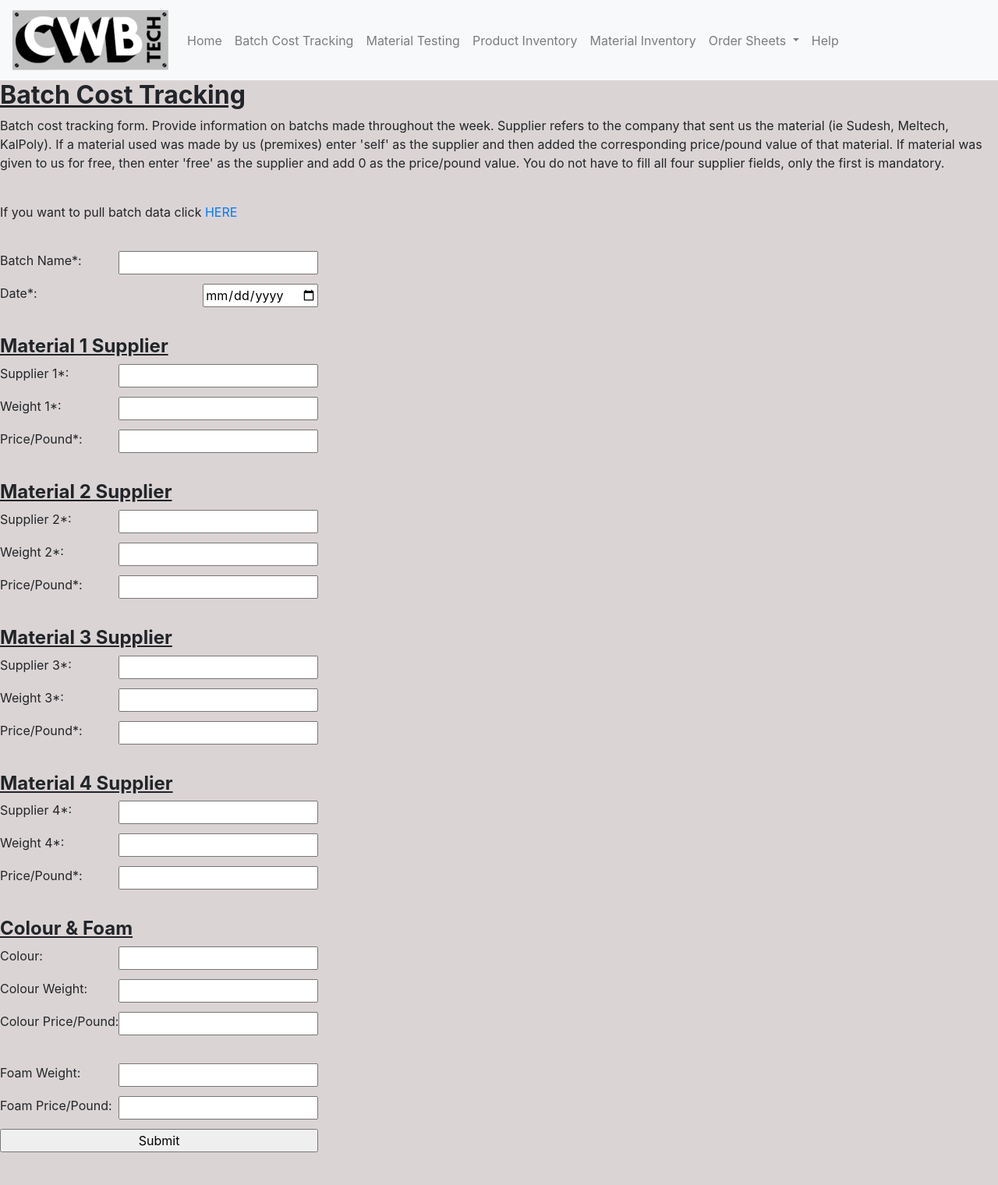
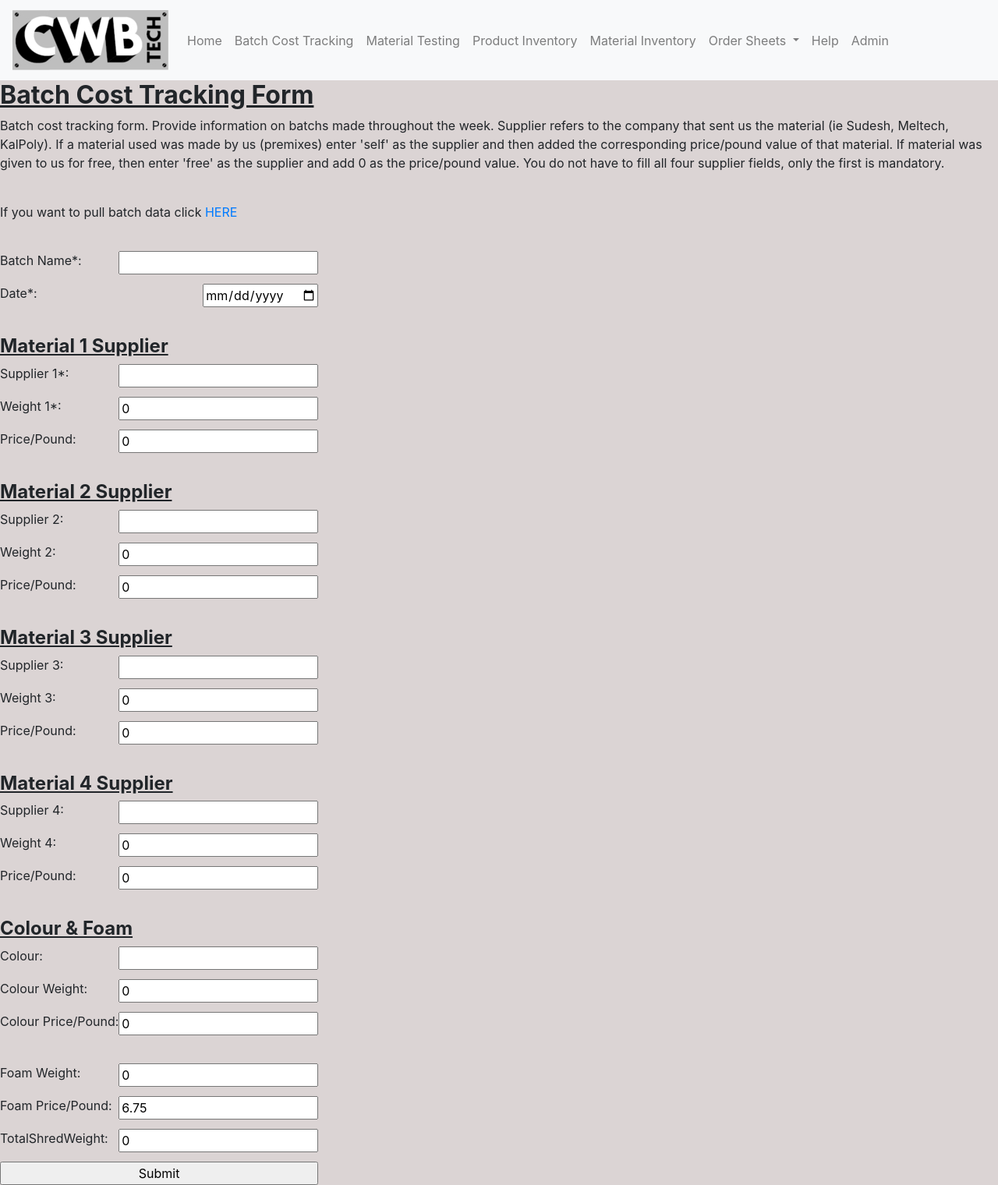
Before and after one commit to Benjamin-Pickers/CWBApp, a Django app: page /CWBDataApp/BatchCostTracking/ in a window 1280 px wide. Shown: the whole page at 78% size. Before the commit the page ends 1478 px from the top, so only its background shows below. Run offline with Django 3.2, Linux system fonts and the light colour scheme; some libraries are stand-ins or nearby versions.

Commit message:
Enter batch cost data and started material testing template

```diff
--- a/CWBDataApp/static/CWBDataApp/batchCost.css
+++ b/CWBDataApp/static/CWBDataApp/body.css
@@ -18,3 +18,10 @@ input
 {
   margin-bottom: 10px;
 }
+
+#error
+{
+  colour: red;
+  font-size: 15px;
+  font-weight: bold;
+}
--- a/CWBDataApp/templates/CWBDataApp/BatchCostTracking.html
+++ b/CWBDataApp/templates/CWBDataApp/BatchCostTracking.html
@@ -4,12 +4,12 @@
 
 {% block css %}
   {% load static %}
-  <link rel="stylesheet" type="text/css" href="{% static 'CWBDataApp/batchCost.css'%}">
+  <link rel="stylesheet" type="text/css" href="{% static 'CWBDataApp/body.css'%}">
 {% endblock %}
 
 {% block content %}
-      <div class="">
-        <h2 id="header"> Batch Cost Tracking </h2>
+      <div>
+        <h2 id="header"> Batch Cost Tracking Form</h2>
         <p id="descriptionParagraph">
           Batch cost tracking form. Provide information on batchs made throughout the week. Supplier refers to the company that sent
           us the material (ie Sudesh, Meltech, KalPoly). If a material used was made by us (premixes) enter 'self' as the supplier
@@ -18,6 +18,9 @@
           first is mandatory.
         </p>
         <p id="descriptionParagraph">If you want to pull batch data click <a href="{% url 'CWBDataApp:BatchCostQuery'%}">HERE</a></p>
+
+        {% if error_message %} <p id="error"> {{error_message}} </p> {% endif %}
+
       </div>
 
       <form action="{% url 'CWBDataApp:BatchCost'%}" method="post">
@@ -44,12 +47,12 @@
 
           <div class="inline-flex inputBox">
             <label for="weight1">Weight 1*: </label>
-            <input id="weight1" type="text" name="weight1">
+            <input id="weight1" type="number" name="weight1" value="0">
           </div>
 
           <div class="inline-flex inputBox">
-            <label for="value1">Price/Pound*: </label>
-            <input id="value1" type="text" name="value1">
+            <label for="value1">Price/Pound: </label>
+            <input id="value1" type="number" name="value1" value="0">
           </div>
 
           <br>
@@ -57,18 +60,18 @@
           <h4 id="header"> Material 2 Supplier </h4>
 
           <div class="inline-flex inputBox">
-            <label for="supplier2">Supplier 2*: </label>
+            <label for="supplier2">Supplier 2: </label>
             <input id="supplier2" type="text" name="supplier2">
           </div>
 
           <div class="inline-flex inputBox">
-            <label for="weight2">Weight 2*: </label>
-            <input id="weight2" type="text" name="weight2">
+            <label for="weight2">Weight 2: </label>
+            <input id="weight2" type="number" name="weight2" value="0">
           </div>
 
           <div class="inline-flex inputBox">
-            <label for="value2">Price/Pound*: </label>
-            <input id="value2" type="text" name="value2">
+            <label for="value2">Price/Pound: </label>
+            <input id="value2" type="number" name="value2" value="0">
           </div>
 
           <br>
@@ -76,18 +79,18 @@
           <h4 id="header"> Material 3 Supplier </h4>
 
           <div class="inline-flex inputBox">
-            <label for="supplier3">Supplier 3*: </label>
+            <label for="supplier3">Supplier 3: </label>
             <input id="supplier3" type="text" name="supplier3">
           </div>
 
           <div class="inline-flex inputBox">
-            <label for="weight3">Weight 3*: </label>
-            <input id="weight3" type="text" name="weight3">
+            <label for="weight3">Weight 3: </label>
+            <input id="weight3" type="number" name="weight3" value="0">
           </div>
 
           <div class="inline-flex inputBox">
-            <label for="value3">Price/Pound*: </label>
-            <input id="value3" type="text" name="value3">
+            <label for="value3">Price/Pound: </label>
+            <input id="value3" type="number" name="value3" value="0">
           </div>
 
           <br>
@@ -95,18 +98,18 @@
           <h4 id="header"> Material 4 Supplier </h4>
 
           <div class="inline-flex inputBox">
-            <label for="supplier4">Supplier 4*: </label>
+            <label for="supplier4">Supplier 4: </label>
             <input id="supplier4" type="text" name="supplier4">
           </div>
 
           <div class="inline-flex inputBox">
-            <label for="weight4">Weight 4*: </label>
-            <input id="weight4" type="text" name="weight4">
+            <label for="weight4">Weight 4: </label>
+            <input id="weight4" type="number" name="weight4" value="0">
           </div>
 
           <div class="inline-flex inputBox">
-            <label for="value4">Price/Pound*: </label>
-            <input id="value4" type="text" name="value4">
+            <label for="value4">Price/Pound: </label>
+            <input id="value4" type="number" name="value4" value="0">
           </div>
 
           <br>
@@ -120,27 +123,30 @@
 
           <div class="inline-flex inputBox">
             <label for="colourWeight">Colour Weight: </label>
-            <input id="colourWeight" type="text" name="colourWeight">
+            <input id="colourWeight" type="number" name="colourWeight" value="0">
           </div>
 
           <div class="inline-flex inputBox">
             <label for="colourPrice">Colour Price/Pound: </label>
-            <input id="colourPrice" type="text" name="colourPrice">
+            <input id="colourPrice" type="number" name="colourPrice" value="0">
           </div>
 
           <br>
 
           <div class="inline-flex inputBox">
             <label for="foamWeight">Foam Weight: </label>
-            <input id="foamWeight" type="text" name="foamWeight">
+            <input id="foamWeight" type="number" name="foamWeight" value="0">
           </div>
 
           <div class="inline-flex inputBox">
             <label for="foamPrice">Foam Price/Pound: </label>
-            <input id="foamPrice" type="text" name="foamPrice">
+            <input id="foamPrice" type="number" name="foamPrice" value="6.75">
           </div>
 
-
+          <div class="inline-flex inputBox">
+            <label for="shredWeight">TotalShredWeight: </label>
+            <input id="shredWeight" type="number" name="shredWeight" value="0">
+          </div>
 
           <input type="submit" name="enterNewBatch" value="Submit">
         </div>
--- a/CWBDataApp/templates/CWBDataApp/base.html
+++ b/CWBDataApp/templates/CWBDataApp/base.html
@@ -61,6 +61,9 @@
               <li class="nav-item">
                 <a class="nav-link" href="{% url 'CWBDataApp:help'%}">Help</a>
               </li>
+              <li class="nav-item">
+                <a class="nav-link" href="{% url 'admin:index'%}">Admin</a>
+              </li>
           </ul>
         </div>
       </nav>
--- a/CWBDataApp/urls.py
+++ b/CWBDataApp/urls.py
@@ -8,6 +8,7 @@ urlpatterns = [
     path('BatchCostTracking/', views.BatchCostTracking, name='BatchCost'),
     path('BatchCostQuery/', views.BatchCostQuery, name='BatchCostQuery'),
     path('MaterialTesting/', views.MaterialTesting, name='MaterialTest'),
+    path('MaterialTestQuery/', views.MaterialTestQuery, name='MaterialTestQuery'),
     path('ProductInventory/', views.ProductInventory, name='ProductInventory'),
     path('MaterialInventory/', views.MaterialInventory, name='MaterialInventory'),
     path('OrderSheetsMachine1/', views.OrderSheetsMachine1, name='OrderSheetsMachine1'),
--- a/CWBDataApp/views.py
+++ b/CWBDataApp/views.py
@@ -1,13 +1,71 @@
 from django.shortcuts import render
-from django.http import HttpResponse
+from django.http import HttpResponse, HttpResponseRedirect
+from django.urls import reverse
 from django.template import loader
 
-from .models import Batchcosttracking
+from .models import Batchcosttracking, Materialcost
 
 def index(request):
     return render(request, 'CWBDataApp/index.html')
 
 def BatchCostTracking(request):
+
+    if request.method == 'POST':
+
+        form = request.POST
+
+        try:
+            if Batchcosttracking.objects.get(pk=request.POST['newBatch']):
+                return render(request, 'CWBDataApp/BatchCostTracking.html', {'error_message' : "Batch already exists, please enter a new batch. If you wish to update a batch talk to and admin",})
+        except:
+            cost = int(form['weight1'])*float(form['value1']) + int(form['weight2'])*float(form['value2']) + int(form['weight3'])*float(form['value3']) + int(form['weight4'])*float(form['value4'])
+            cost=round(cost, 2)
+            weight = int(form['weight1']) + int(form['weight2']) + int(form['weight3']) + int(form['weight4'])
+            price = round(cost/weight, 2)
+            sup1_object = Materialcost.objects.get(pk=form['supplier1'])
+
+            if form['supplier2'] == '':
+                sup2_object =  Materialcost.objects.get(pk='None')
+            else:
+                sup2_object =  Materialcost.objects.get(pk=form['supplier2'])
+
+            if form['supplier3'] == '':
+                sup3_object =  Materialcost.objects.get(pk='None')
+            else:
+                sup3_object =  Materialcost.objects.get(pk=form['supplier3'])
+
+            if form['supplier4'] == '':
+                sup4_object =  Materialcost.objects.get(pk='None')
+            else:
+                sup4_object =  Materialcost.objects.get(pk=form['supplier4'])
+
+            batch = Batchcosttracking(batchname=form['newBatch'],
+                                    batchdate=form['batchDate'],
+                                    totalcost=cost,
+                                    totalweight=weight,
+                                    priceperpound=price,
+                                    supplier1=sup1_object,
+                                    weight1=form['weight1'],
+                                    value1=form['value1'],
+                                    supplier2=sup2_object,
+                                    weight2=form['weight2'],
+                                    value2=form['value2'],
+                                    supplier3=sup3_object,
+                                    weight3=form['weight3'],
+                                    value3=form['value3'],
+                                    supplier4=sup4_object,
+                                    weight4=form['weight4'],
+                                    value4=form['value4'],
+                                    colour=form['colour'],
+                                    colourweight=form['colourWeight'],
+                                    colourvalue=form['colourPrice'],
+                                    foam= 'Foam',
+                                    foamweight=form['foamWeight'],
+                                    foamvalue=form['foamPrice'],
+                                    totalshredweight=form['shredWeight']
+                                    )
+            batch.save()
+
 
 
     return render(request, 'CWBDataApp/BatchCostTracking.html')
@@ -17,6 +75,10 @@ def BatchCostQuery(request):
 
 def MaterialTesting(request):
     return render(request, 'CWBDataApp/MaterialTesting.html')
+
+def MaterialTestQuery(request):
+    return render(request, 'CWBDataApp/MaterialTestQuery.html')
+
 
 def ProductInventory(request):
     return render(request, 'CWBDataApp/ProductInventory.html')
@@ -35,3 +97,6 @@ def OrderSheetsMachine3(request):
 
 def help(request):
     return render(request, 'CWBDataApp/help.html')
+
+def admin(request):
+    return reverse('admin:index')
```
Also changed, not shown: CWBDataApp/templates/CWBDataApp/MaterialTestQuery.html (added, +23 -0 lines), CWBDataApp/templates/CWBDataApp/MaterialTesting.html (+18 -1 lines), CWBDataApp/templates/CWBDataApp/forms.py (+18 -0 lines).
